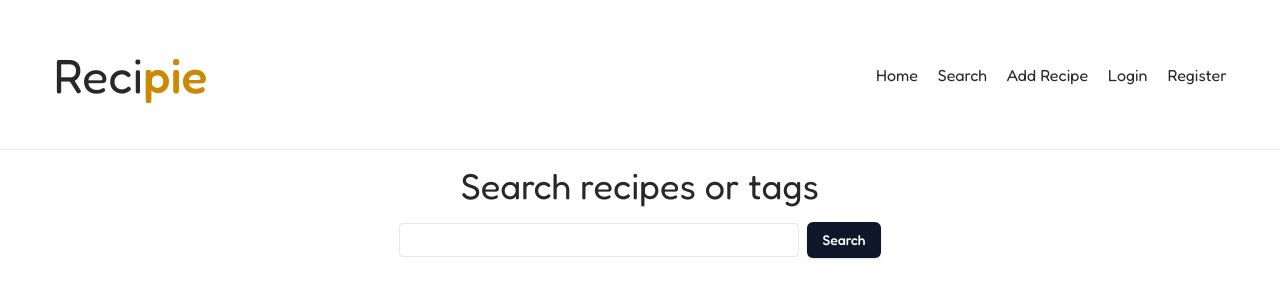
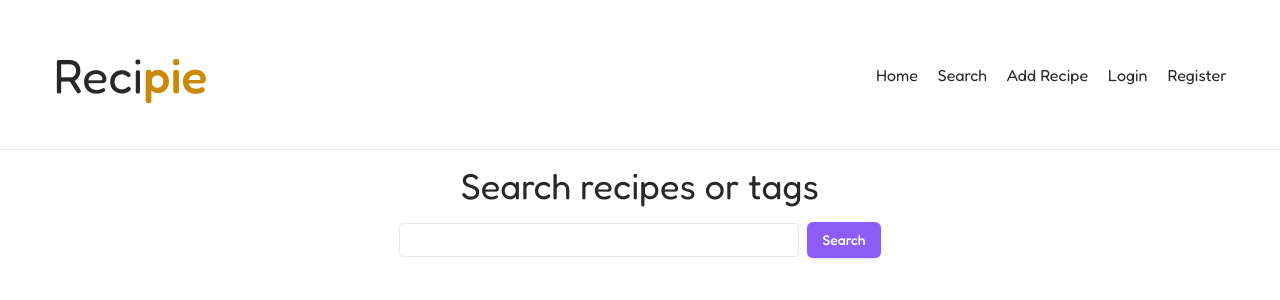
Before and after one commit to ajdinhusetovic/recipi, a React (Vite) app in the folder client/: page /recipes/search in a window 1280 px wide. Shown: the top 300 px of the page. Built offline with nearby package versions, Linux system fonts and the light colour scheme.

Commit message:
Change bg of search button

```diff
--- a/client/src/pages/Search.tsx
+++ b/client/src/pages/Search.tsx
@@ -32,7 +32,10 @@ const Search = () => {
               className="border rounded p-1 md:w-1/2"
               onChange={(e) => setSearch(e.target.value)}
             />
-            <Button onClick={handleSearch} className="font-medium">
+            <Button
+              onClick={handleSearch}
+              className="font-medium bg-violet-500 hover:bg-violet-600"
+            >
               Search
             </Button>
           </div>
```
